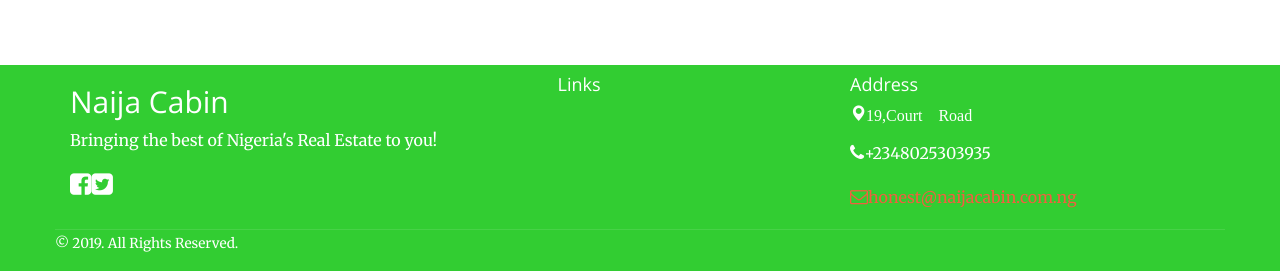
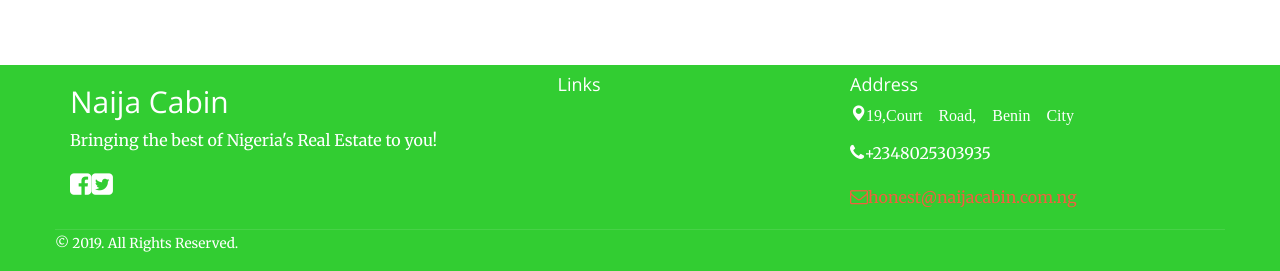
Before and after one commit to naijacabin/naijacabinblog, a Jekyll site: the page built from index.html, in a window 1280 px wide and 900 px high, scrolled down 842 px. Shown: the part 626-897 px from the top of the window. Built offline with Jekyll 4.4.1, drawn with Linux system fonts in a browser that asks for light colours; the list of posts is cut into pages by our own code.

Commit message:
Update default.html

```diff
--- a/_layouts/default.html
+++ b/_layouts/default.html
@@ -131,7 +131,7 @@
     </div>
     <div class="col-lg-4 col-xs-12 location">
       <h4 class="mt-lg-0 mt-sm-4">Address</h4>
-      <p class="glyphicon glyphicon-map-marker">19,Court Road </p>
+      <p class="glyphicon glyphicon-map-marker">19,Court Road, Benin City </p>
       <p class="mb-0"><i class="fa fa-phone mr-3"></i>+2348025303935</p>
       <p><a href="mailto:honest@naijacabin.com.ng"><i class="fa fa-envelope-o mr-3"></i>honest@naijacabin.com.ng</a></p>
     </div>
```
